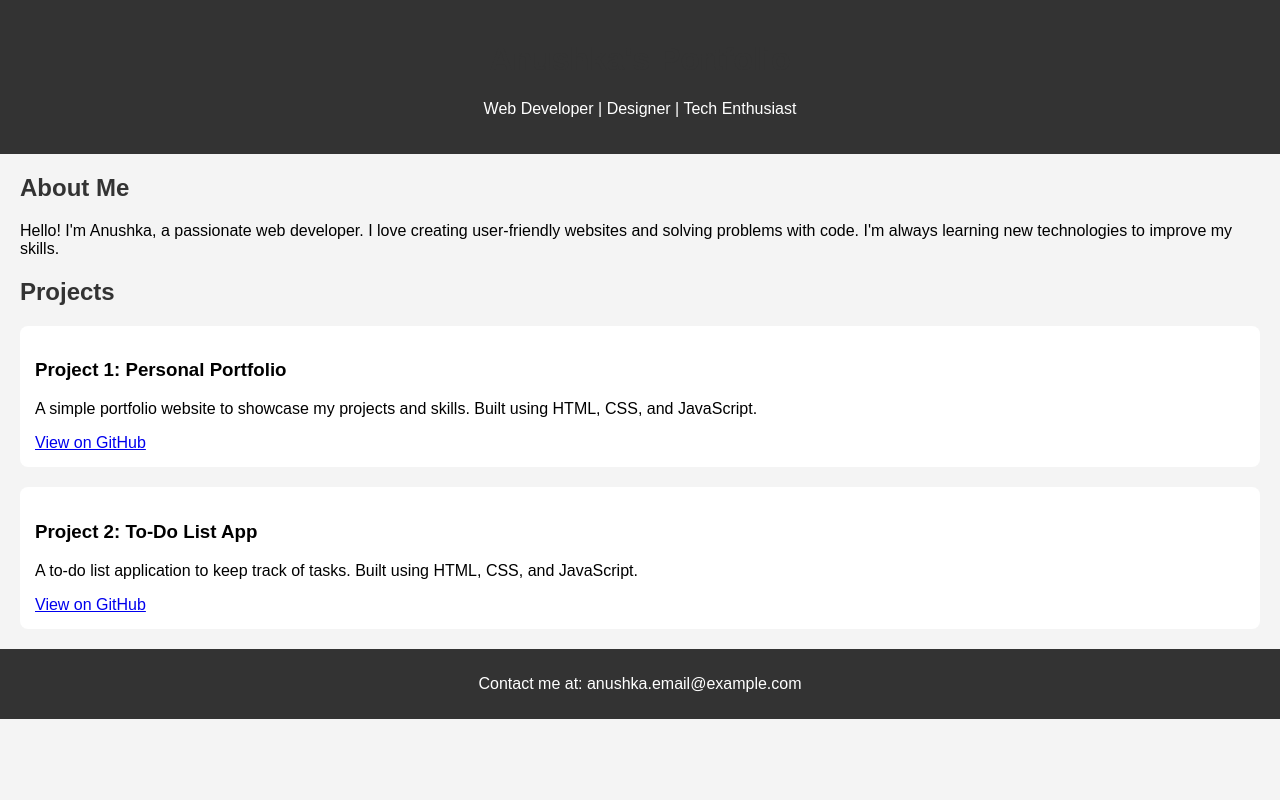
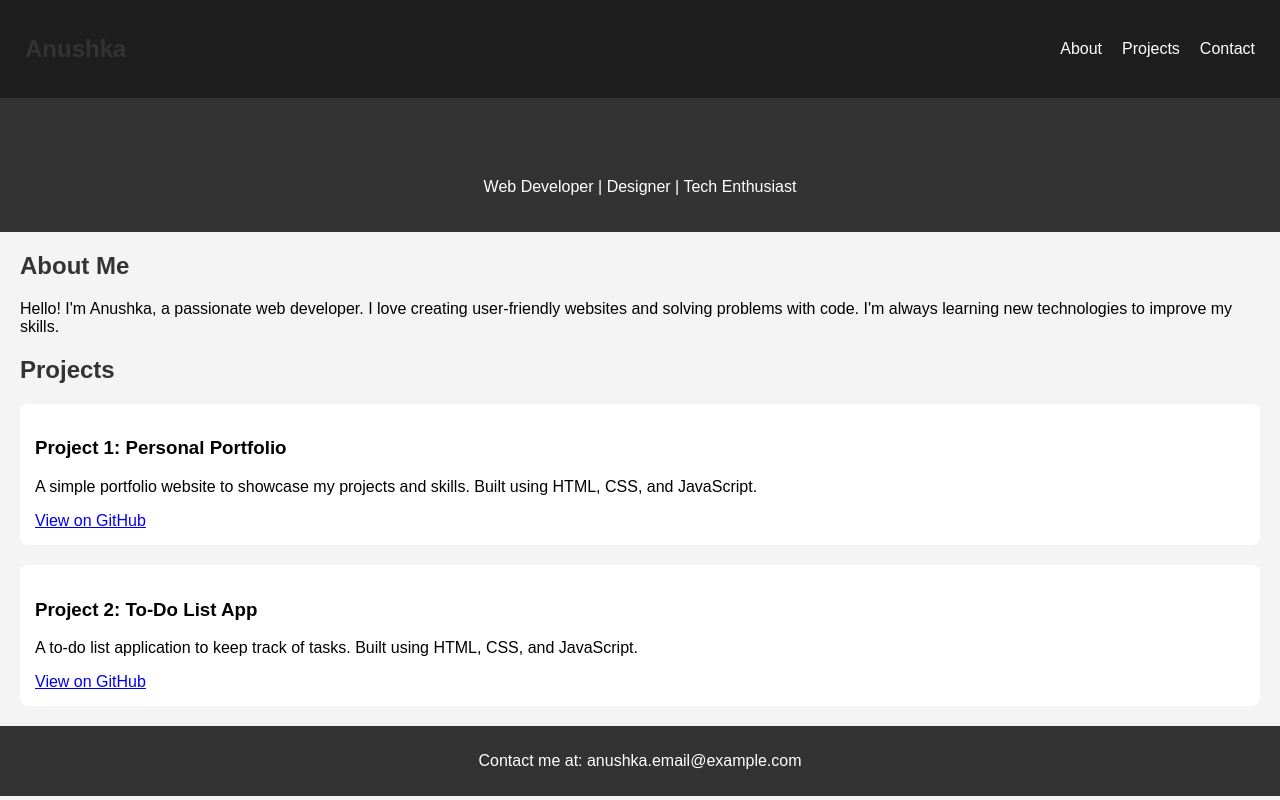
Before and after one commit to Anushkajha18/portfolio, a plain HTML site: page index.html in a window 1280 px wide. Drawn offline with Linux system fonts and the light colour scheme.

Commit message:
Update index.html

```diff
--- a/index.html
+++ b/index.html
@@ -1,8 +1,8 @@
 <!DOCTYPE html>
 <html lang="en">
 <head>
-  <meta charset="UTF-8">
-  <meta name="viewport" content="width=device-width, initial-scale=1.0">
+  <meta charset="UTF-8" />
+  <meta name="viewport" content="width=device-width, initial-scale=1.0"/>
   <title>Anushka's Portfolio</title>
   <style>
     body {
@@ -11,24 +11,61 @@
       margin: 0;
       padding: 0;
     }
+
+    .navbar {
+      display: flex;
+      justify-content: space-between;
+      align-items: center;
+      background-color: #1e1e1e;
+      padding: 15px 25px;
+      color: white;
+    }
+
+    .logo {
+      font-size: 1.5em;
+      font-weight: bold;
+    }
+
+    .nav-links {
+      list-style: none;
+      display: flex;
+      gap: 20px;
+      margin: 0;
+      padding: 0;
+    }
+
+    .nav-links a {
+      color: white;
+      text-decoration: none;
+      font-weight: 500;
+    }
+
+    .nav-links a:hover {
+      color: #f39c12;
+    }
+
     header {
       background-color: #333;
       color: white;
-      padding: 20px;
+      padding-bottom: 20px;
       text-align: center;
     }
+
     section {
       margin: 20px;
     }
+
     h1, h2 {
       color: #333;
     }
+
     .project {
       background-color: #fff;
       padding: 15px;
       border-radius: 8px;
       margin-bottom: 20px;
     }
+
     footer {
       background-color: #333;
       color: white;
@@ -38,17 +75,26 @@
   </style>
 </head>
 <body>
+
   <header>
+    <nav class="navbar">
+      <h1 class="logo">Anushka</h1>
+      <ul class="nav-links">
+        <li><a href="#about">About</a></li>
+        <li><a href="#projects">Projects</a></li>
+        <li><a href="#contact">Contact</a></li>
+      </ul>
+    </nav>
     <h1>Anushka's Portfolio</h1>
     <p>Web Developer | Designer | Tech Enthusiast</p>
   </header>
 
-  <section>
+  <section id="about">
     <h2>About Me</h2>
     <p>Hello! I'm Anushka, a passionate web developer. I love creating user-friendly websites and solving problems with code. I'm always learning new technologies to improve my skills.</p>
   </section>
 
-  <section>
+  <section id="projects">
     <h2>Projects</h2>
     <div class="project">
       <h3>Project 1: Personal Portfolio</h3>
@@ -62,8 +108,9 @@
     </div>
   </section>
 
-  <footer>
+  <footer id="contact">
     <p>Contact me at: anushka.email@example.com</p>
   </footer>
+
 </body>
 </html>
```
